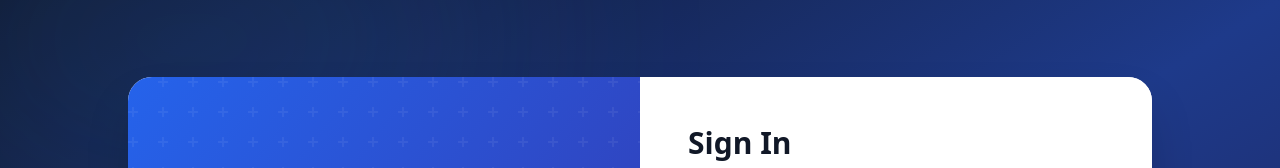
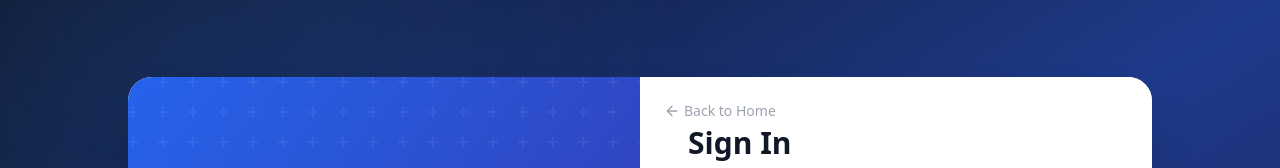
Before and after one commit to Obsann/RMS-final, a React (Vite) app in the folder frontend/: page /login in a window 1280 px wide. Shown: the top 168 px of the page. Built offline with nearby package versions, Linux system fonts and the light colour scheme.

Commit message:
style: fix UI flaws across welcome, login, register, and public pages

```diff
--- a/frontend/src/components/welcome/WelcomeNavbar.jsx
+++ b/frontend/src/components/welcome/WelcomeNavbar.jsx
@@ -8,13 +8,15 @@ import {
 import { Globe, ChevronDown, Building2 } from 'lucide-react';
 import { useLanguage } from '../../contexts/LanguageContext';
 import TranslateWidget from '../TranslateWidget';
+import { useNavigate } from 'react-router-dom';
 
 export default function WelcomeNavbar() {
   const { lang, setLang } = useLanguage();
+  const navigate = useNavigate();
 
   return (
     <nav className="flex items-center justify-between px-6 py-4 bg-white border-b border-blue-100 sticky top-0 z-50 shadow-sm">
-      <div className="flex items-center gap-3">
+      <div className="flex items-center gap-3 cursor-pointer" onClick={() => window.scrollTo({ top: 0, behavior: 'smooth' })}>
         <div className="w-10 h-10 bg-blue-600 rounded-xl flex items-center justify-center shadow-lg shadow-blue-600/20">
           <Building2 className="w-6 h-6 text-white" />
         </div>
@@ -28,8 +30,12 @@ export default function WelcomeNavbar() {
         </div>
       </div>
 
-      {/* Language Selector */}
+      {/* Navigation & Language Selector */}
       <div className="flex items-center gap-4">
+        <div className="hidden sm:flex items-center gap-2 mr-2">
+          <Button variant="ghost" onClick={() => navigate('/login')} className="text-blue-900 font-semibold hover:bg-blue-50">Login</Button>
+          <Button onClick={() => navigate('/register')} className="bg-blue-600 hover:bg-blue-700 text-white font-semibold">Register</Button>
+        </div>
         <TranslateWidget />
       </div>
     </nav>
--- a/frontend/src/pages/Login.jsx
+++ b/frontend/src/pages/Login.jsx
@@ -144,13 +144,20 @@ export default function Login() {
 
         {/* ── Right Panel: Form ── */}
         <div className="p-8 lg:p-12 relative bg-white">
-          {/* Back button for sub-modes */}
-          {mode !== 'login' && (
+          {/* Back button for sub-modes and home */}
+          {mode !== 'login' ? (
             <button
               onClick={() => { setMode('login'); resetForm(); }}
               className="absolute top-6 left-6 text-gray-400 hover:text-gray-600 flex items-center gap-1 text-sm font-medium transition-colors"
             >
               <ArrowLeft className="w-4 h-4" /> Back to Login
+            </button>
+          ) : (
+            <button
+              onClick={() => navigate('/')}
+              className="absolute top-6 left-6 text-gray-400 hover:text-gray-600 flex items-center gap-1 text-sm font-medium transition-colors"
+            >
+              <ArrowLeft className="w-4 h-4" /> Back to Home
             </button>
           )}
 
--- a/frontend/src/pages/Register.jsx
+++ b/frontend/src/pages/Register.jsx
@@ -2,7 +2,7 @@ import React, { useState } from 'react';
 import { useNavigate } from 'react-router-dom';
 import {
   Building2, User, Mail, Lock, AtSign,
-  ChevronRight, ChevronLeft, CheckCircle, Eye, EyeOff, Shield, Users
+  ChevronRight, ArrowLeft, CheckCircle, Eye, EyeOff, Shield, Users
 } from 'lucide-react';
 import { toast } from 'sonner';
 import { useLanguage } from '../contexts/LanguageContext';
@@ -213,7 +213,7 @@ export default function Register() {
         <div className="p-8 lg:p-12 relative bg-white flex flex-col justify-center">
 
           <button onClick={() => navigate('/login')} className="absolute top-6 left-6 text-gray-400 hover:text-gray-600 flex items-center gap-1 text-sm font-medium transition-colors">
-            <ChevronLeft className="w-4 h-4" /> Back to Login
+            <ArrowLeft className="w-4 h-4" /> Back to Login
           </button>
 
           {/* Mobile logo */}
@@ -319,7 +319,7 @@ export default function Register() {
                 <div className={`space-y-6 ${slideInClass}`}>
                   <div className="mb-6">
                     <button onClick={handleBack} className="text-gray-400 hover:text-gray-600 transition-colors mb-4 flex items-center text-sm font-medium">
-                      <ChevronLeft className="w-4 h-4 mr-1" /> Back
+                      <ArrowLeft className="w-4 h-4 mr-1" /> Back
                     </button>
                     <h2 className="text-xl font-bold text-gray-900">Verify Email</h2>
                     <p className="text-sm text-gray-500 mt-1">We've sent a 6-digit code to <strong className="text-gray-800">{formData.email}</strong></p>
--- a/frontend/src/pages/public/VerifyDigitalID.jsx
+++ b/frontend/src/pages/public/VerifyDigitalID.jsx
@@ -1,5 +1,5 @@
 import React, { useEffect, useState } from 'react';
-import { useParams } from 'react-router-dom';
+import { useParams, Link } from 'react-router-dom';
 import { Shield, CheckCircle, XCircle, AlertTriangle, Clock, Loader2, MapPin, Calendar, User } from 'lucide-react';
 
 const API_BASE = import.meta.env.VITE_API_URL || 'http://localhost:3000/api';
@@ -48,7 +48,10 @@ export default function VerifyDigitalID() {
           </div>
           <h1 className="text-white text-xl font-bold">ID Verification</h1>
           <p className="text-gray-400 text-sm mt-1">Hermata Merkato Kebele · Civil Registration Office</p>
-          <p className="text-gray-500 text-xs">Proclamation No. 1284/2023 · Federal Democratic Republic of Ethiopia</p>
+          <p className="text-gray-500 text-xs mt-1">Proclamation No. 1284/2023 · Federal Democratic Republic of Ethiopia</p>
+          <Link to="/" className="inline-block mt-4 text-sm text-blue-400 hover:text-blue-300 transition-colors">
+            ← Return to Homepage
+          </Link>
         </div>
 
         {/* Card */}
```
